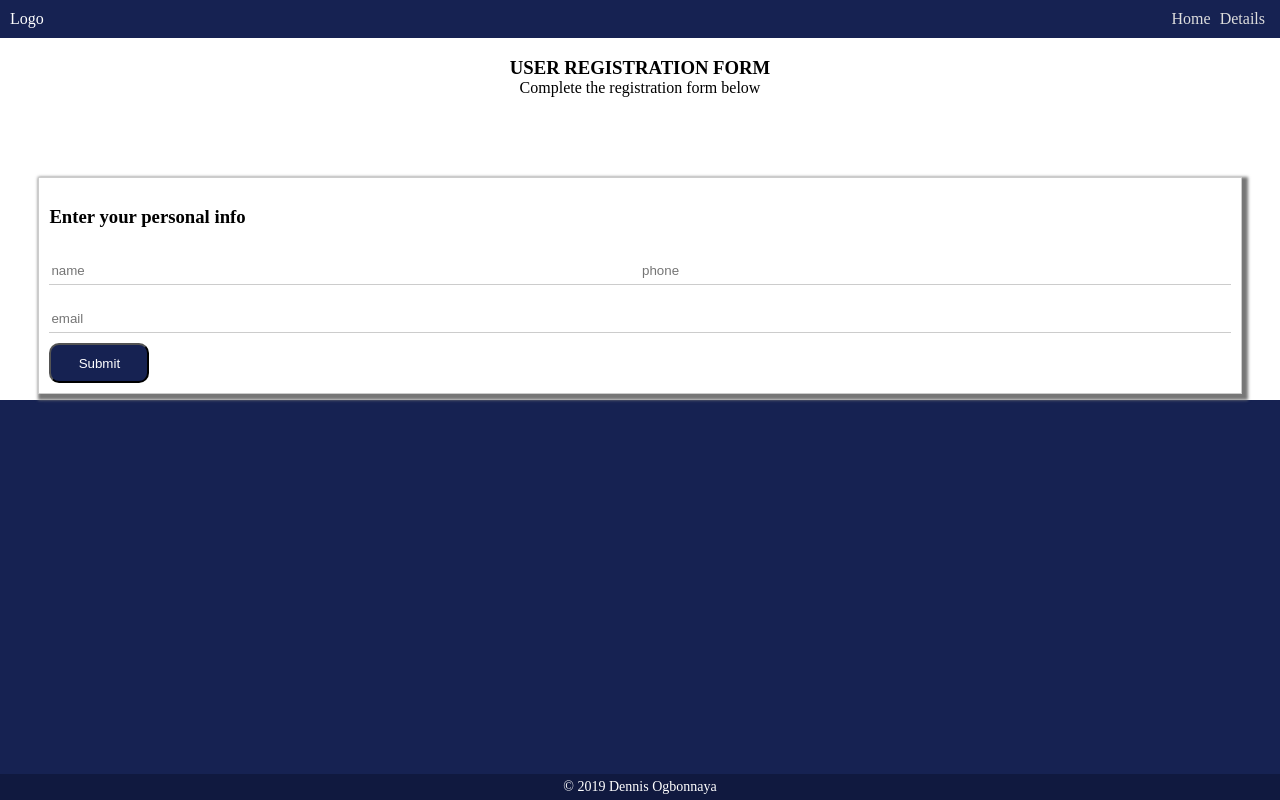
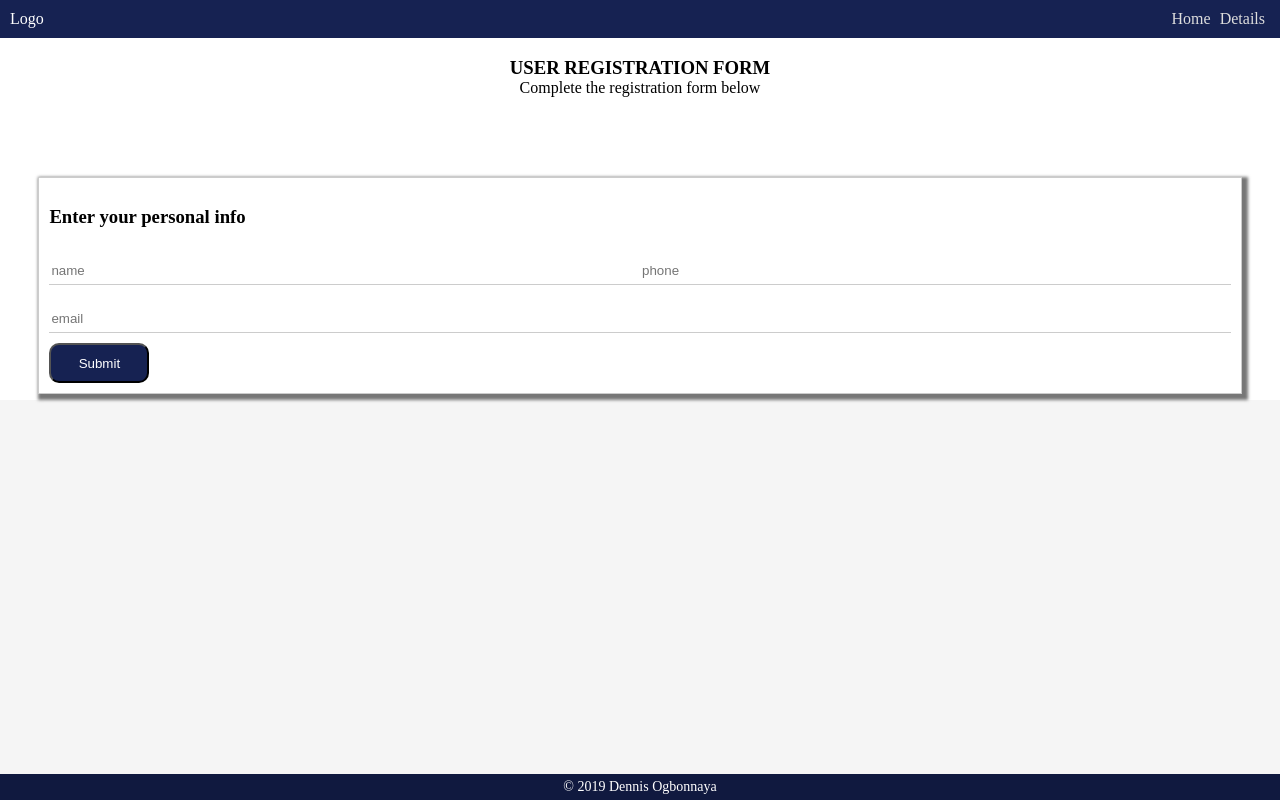
Before and after one commit to DenkyOgbonnaya/reg-app-client, a PHP site: page / in a window 1280 px wide. Run offline with PHP 8.4, Linux system fonts and the light colour scheme.

Commit message:
Add style for error message

```diff
--- a/styles/index.css
+++ b/styles/index.css
@@ -6,7 +6,7 @@ body {
     flex-direction: column;
     height: 100vh;
     width: 100%;
-    background: linear-gradient(to top, #162252 70%, #ffffff 0%);
+    background: linear-gradient(to top, whitesmoke 70%, #ffffff 0%);
 }
 
 header {
@@ -73,8 +73,12 @@ footer {
     padding: 5px;
     font-size: 14px;
 }
+.error {
+    color: red;
+    padding: 10px;
+}
 @media only screen and (min-width: 65.625em) {
     .wrapper {
-        background: linear-gradient(to top, #162252 50%, #ffffff 0%);
+        background: linear-gradient(to top, whitesmoke 50%, #ffffff 0%);
     }
 }
```
